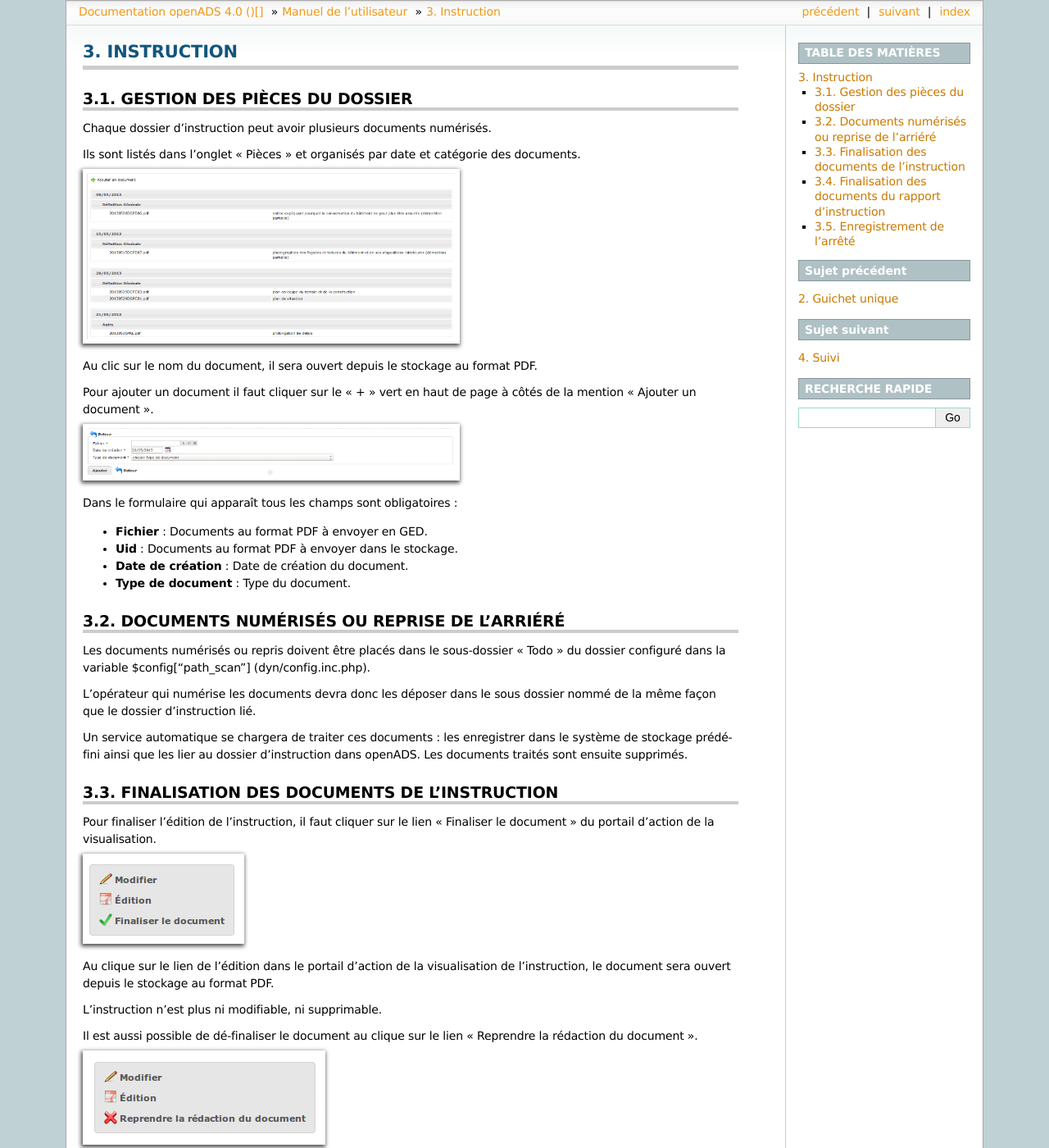
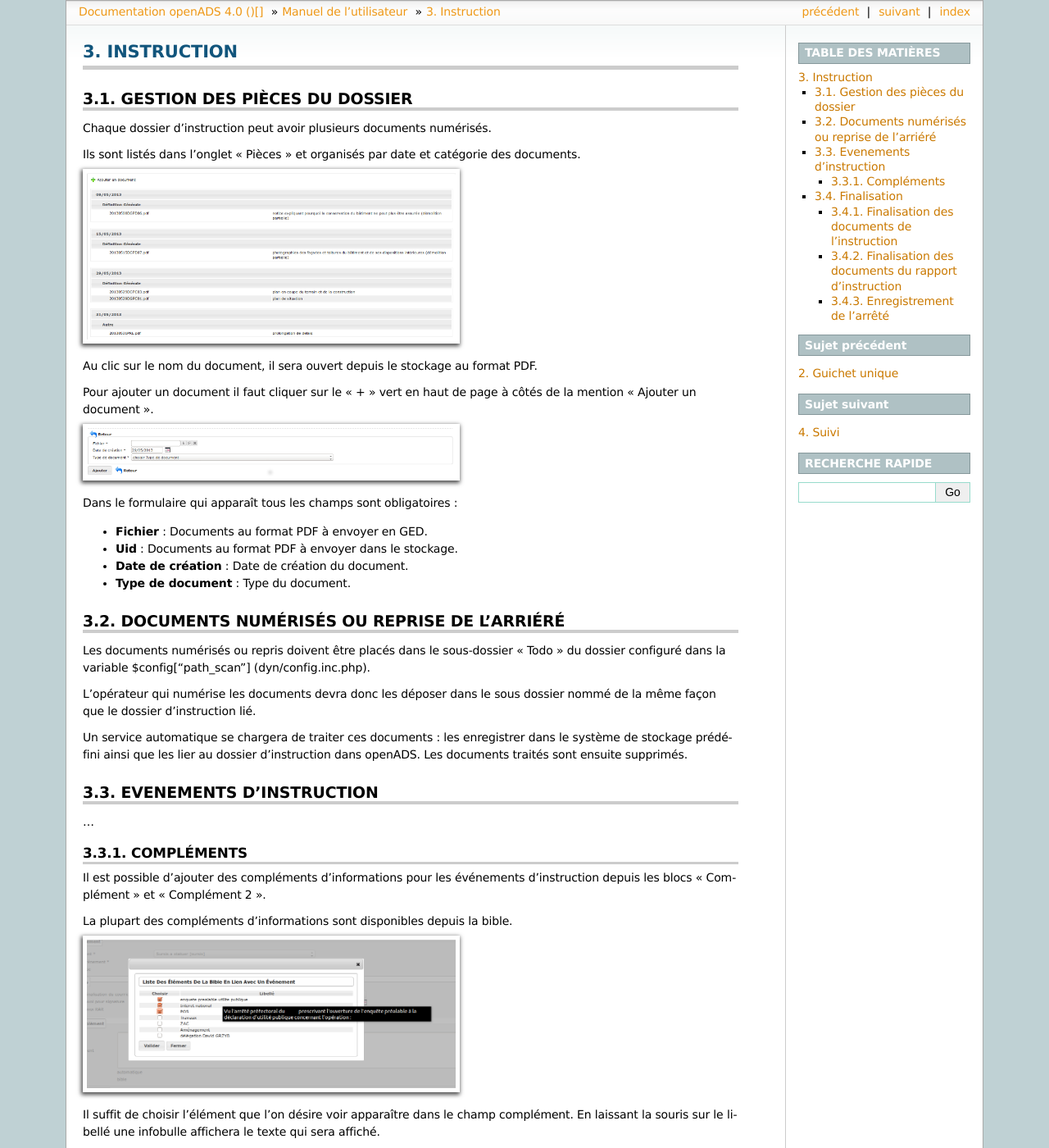
Before and after one commit to mpavaux/openads-documentation, a Sphinx documentation site: the page built from source/manuel_utilisateur/instruction.rst, in a window 1280 px wide and 1400 px high. Shown: the whole window at 82% size. Built offline with Sphinx 7.4.7, drawn with Linux system fonts in a browser that asks for light colours; some of the changed text lies outside the part shown.

Commit message:
Ajout de la documentation pour l'utilisation de la bible sur les événements d'instruction

```diff
--- a/source/manuel_utilisateur/instruction.rst
+++ b/source/manuel_utilisateur/instruction.rst
@@ -4,7 +4,7 @@
 Instruction
 ###########
 
-
+=============================
 Gestion des pièces du dossier
 =============================
 
@@ -27,6 +27,7 @@
 * **Date de création** : Date de création du document.
 * **Type de document** : Type du document.
 
+===========================================
 Documents numérisés ou reprise de l'arriéré
 ===========================================
 
@@ -39,6 +40,35 @@
 Un service automatique se chargera de traiter ces documents : les enregistrer
 dans le système de stockage prédéfini ainsi que les lier au dossier d'instruction
 dans openADS. Les documents traités sont ensuite supprimés.
+
+========================
+Evenements d'instruction
+========================
+
+...
+
+Compléments
+===========
+
+Il est possible d'ajouter des compléments d'informations pour les événements
+d'instruction depuis les blocs "Complément" et "Complément 2".
+
+La plupart des compléments d'informations sont disponibles depuis la bible.
+
+.. image:: instruction_complement_bible.png
+
+Il suffit de choisir l'élément que l'on désire voir apparaître dans le champ
+complément.
+En laissant la souris sur le libellé une infobulle affichera le texte qui sera
+affiché.
+
+(Pour plus d'information sur la bible voir :ref:`parametrage_dossiers_bible`.)
+
+.. _instruction_complement:
+
+============
+Finalisation
+============
 
 Finalisation des documents de l'instruction
 ===========================================
@@ -64,6 +94,7 @@
 
 L'instruction est à nouveau modifiable et supprimable.
 
+
 Finalisation des documents du rapport d'instruction
 ===================================================
 
@@ -86,6 +117,7 @@
 
 Le rapport d'instruction est à nouveau modifiable et supprimable.
 
+
 Enregistrement de l'arrêté
 ==========================
 
```
Also changed, not shown: source/manuel_utilisateur/instruction_complement_bible.png (added).
